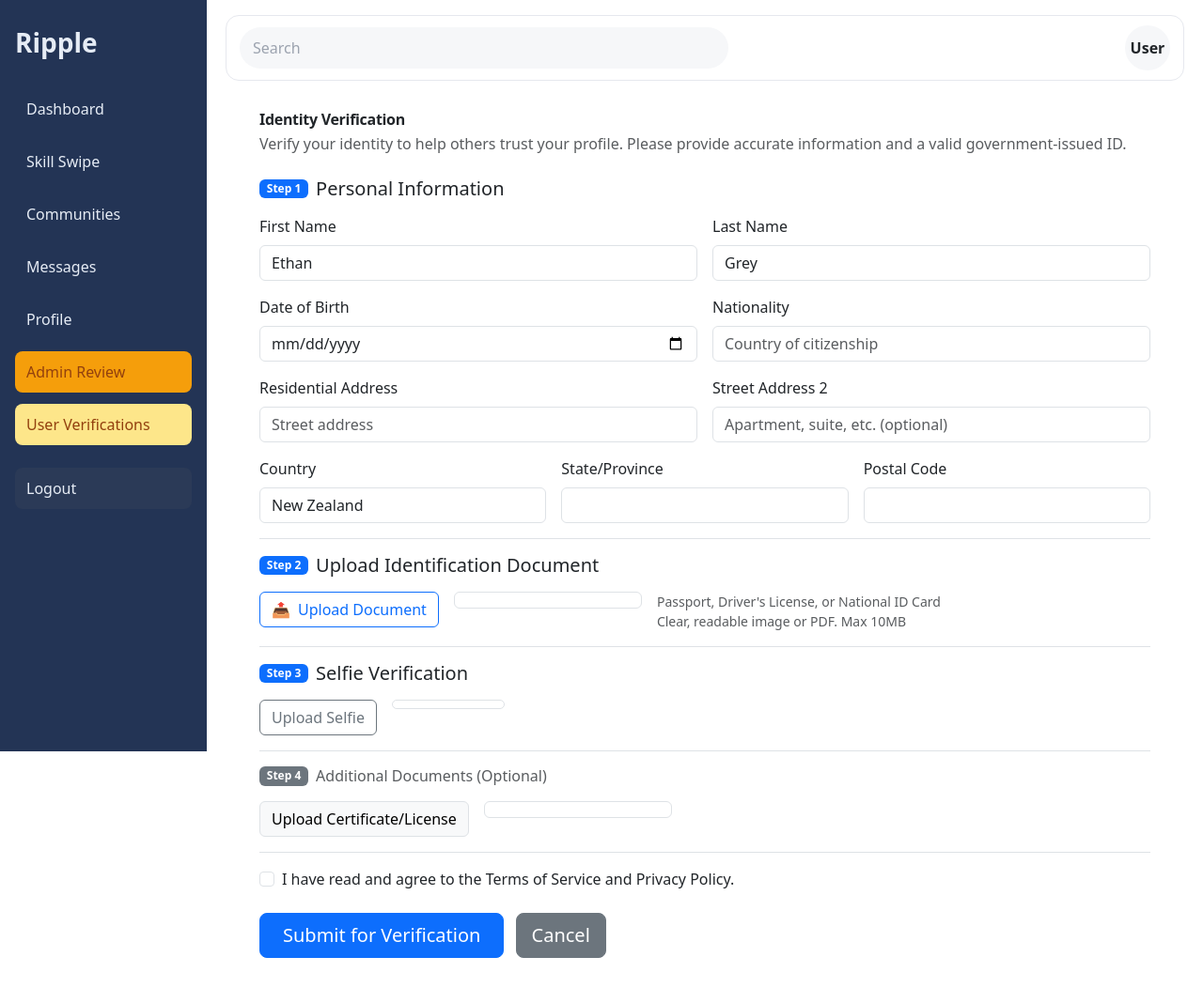
After one commit to Ethan-Grey/Ripple, a Django app: page /profile/verify-identity/ in a window 1280 px wide. The commit adds this page. Shown: the whole page at 94% size. Run offline with Django 5.2, Linux system fonts and the light colour scheme; a user stored in the database is signed in; data comes from the database, SQL or seed files in the repository; both versions use the stored data as it was after the commit; some libraries are stand-ins or nearby versions.

Commit message:
sorta finished the profile page added more to the verification system for you profile and added admin moderation for when checking verification

```diff
--- a/templates/base.html
+++ b/templates/base.html
@@ -6,6 +6,8 @@
     <meta name="viewport" content="width=device-width, initial-scale=1.0">
     <title>Ripple{% block title %}{% endblock %}</title>
     <link rel="stylesheet" href="{% static 'css/main.css' %}">
+    <link href="https://cdn.jsdelivr.net/npm/bootstrap@5.3.3/dist/css/bootstrap.min.css" rel="stylesheet" integrity="sha384-QWTKZyjpPEjISv5WaRU9OFeRpok6YctnYmDr5pNlyT2bRjXh0JMhjY6hW+ALEwIH" crossorigin="anonymous">
+    <script src="https://cdn.tailwindcss.com"></script>
     {% block extra_head %}{% endblock %}
     <link rel="preconnect" href="https://fonts.googleapis.com">
     <link rel="preconnect" href="https://fonts.gstatic.com" crossorigin>
@@ -13,7 +15,7 @@
 </head>
 <body>
     <div class="layout">
-        <aside class="sidebar">
+        <aside class="sidebar" style="position: sticky; top: 0; height: 100dvh; overflow: auto;">
             <div class="brand">Ripple</div>
             <nav class="nav">
                 <a class="nav-item" href="/">Dashboard</a>
@@ -23,6 +25,7 @@
                 <a class="nav-item" href="{% url 'users:profile' %}">Profile</a>
                 {% if user.is_staff %}
                 <a class="nav-item" href="{% url 'skill_admin:skill_review' %}" style="background:#f59e0b;color:#92400e">Admin Review</a>
+                <a class="nav-item" href="{% url 'users:admin_user_verifications' %}" style="background:#fde68a;color:#92400e">User Verifications</a>
                 {% endif %}
                 <div style="flex:1"></div>
                 <a class="nav-item" href="{% url 'users:logout' %}" style="margin-top:auto;background:#2b3a57;color:#e6ecf5">Logout</a>
@@ -44,6 +47,7 @@
     </div>
 
     <script src="{% static 'js/main.js' %}"></script>
+    <script src="https://cdn.jsdelivr.net/npm/bootstrap@5.3.3/dist/js/bootstrap.bundle.min.js" integrity="sha384-YvpcrYf0tY3lHB60NNkmXc5s9fDVZLESaAA55NDzOxhy9GkcIdslK1eN7N6jIeHz" crossorigin="anonymous"></script>
     {% block extra_js %}{% endblock %}
     </body>
     </html>
--- /dev/null
+++ b/users/templates/profile/verify_identity.html
@@ -0,0 +1,184 @@
+{% extends 'base.html' %}
+{% block title %} · Verify Identity{% endblock %}
+{% block content %}
+<div class="container" style="max-width: 980px;">
+    <div class="p-0 p-md-1">
+        <div class="p-2 p-md-0">
+            <h1 class="fw-bold mb-1" style="letter-spacing:-0.3px;">Identity Verification</h1>
+            <p class="text-muted mb-4">Verify your identity to help others trust your profile. Please provide accurate information and a valid government-issued ID.</p>
+
+            <form method="post" enctype="multipart/form-data" class="mt-2">
+                {% csrf_token %}
+
+                <!-- Step 1: Personal Information -->
+                <div class="mb-3 pb-3 border-bottom">
+                    <div class="d-flex align-items-center gap-2 mb-3">
+                        <span class="badge bg-primary">Step 1</span>
+                        <h2 class="h5 m-0">Personal Information</h2>
+                    </div>
+                    <div class="row g-3">
+                        <div class="col-md-6">
+                            <label class="form-label">First Name</label>
+                            <input type="text" name="first_name" class="form-control" value="{{ request.user.first_name }}" placeholder="Enter first name" required>
+                        </div>
+                        <div class="col-md-6">
+                            <label class="form-label">Last Name</label>
+                            <input type="text" name="last_name" class="form-control" value="{{ request.user.last_name }}" placeholder="Enter last name" required>
+                        </div>
+                        <div class="col-md-6">
+                            <label class="form-label">Date of Birth</label>
+                            <input type="date" name="dob" class="form-control" required>
+                        </div>
+                        <div class="col-md-6">
+                            <label class="form-label">Nationality</label>
+                            <input type="text" name="nationality" class="form-control" placeholder="Country of citizenship" required>
+                        </div>
+                        <div class="col-md-6">
+                            <label class="form-label">Residential Address</label>
+                            <input type="text" name="address1" class="form-control" placeholder="Street address" required>
+                        </div>
+                        <div class="col-md-6">
+                            <label class="form-label">Street Address 2</label>
+                            <input type="text" name="address2" class="form-control" placeholder="Apartment, suite, etc. (optional)">
+                        </div>
+                        <div class="col-md-4">
+                            <label class="form-label">Country</label>
+                            <input type="text" name="country" class="form-control" value="{{ profile.location }}" placeholder="Country" required>
+                        </div>
+                        <div class="col-md-4">
+                            <label class="form-label">State/Province</label>
+                            <input type="text" name="state" class="form-control" required>
+                        </div>
+                        <div class="col-md-4">
+                            <label class="form-label">Postal Code</label>
+                            <input type="text" name="postal" class="form-control" required>
+                        </div>
+                    </div>
+                </div>
+
+                <!-- Step 2: Upload Identification Document -->
+                <div class="mb-3 pb-3 border-bottom">
+                    <div class="d-flex align-items-center gap-2 mb-3">
+                        <span class="badge bg-primary">Step 2</span>
+                        <h2 class="h5 m-0">Upload Identification Document</h2>
+                    </div>
+                    <div class="d-flex flex-column flex-md-row align-items-start gap-3">
+                        <label class="btn btn-outline-primary d-inline-flex align-items-center gap-2 mb-2 mb-md-0">
+                            <span>📤</span>
+                            <span>Upload Document</span>
+                            <input type="file" name="id_document" accept="image/*,application/pdf" hidden required>
+                        </label>
+                        <div id="id-preview" class="border rounded p-2 small text-muted" style="min-width:200px; max-width:320px;"></div>
+                        <ul class="text-muted small mb-0">
+                            <li>Passport, Driver's License, or National ID Card</li>
+                            <li>Clear, readable image or PDF. Max 10MB</li>
+                        </ul>
+                    </div>
+                </div>
+
+                <!-- Step 3: Selfie Verification -->
+                <div class="mb-3 pb-3 border-bottom">
+                    <div class="d-flex align-items-center gap-2 mb-3">
+                        <span class="badge bg-primary">Step 3</span>
+                        <h2 class="h5 m-0">Selfie Verification</h2>
+                    </div>
+                    <div class="d-flex gap-3 align-items-start">
+                        <label class="btn btn-outline-secondary mb-0">Upload Selfie<input type="file" name="selfie" accept="image/*" hidden required></label>
+                        <div id="selfie-preview" class="border rounded p-1" style="min-width:120px;">
+                            <img id="selfie-img" src="" alt="Selfie preview" style="display:none;max-width:140px;max-height:140px;border-radius:8px;"/>
+                            <div id="selfie-name" class="text-muted small"></div>
+                        </div>
+                    </div>
+                </div>
+
+                <!-- Step 4: Additional Documents (Optional) -->
+                <div class="mb-3 pb-3 border-bottom">
+                    <div class="d-flex align-items-center gap-2 mb-3">
+                        <span class="badge bg-secondary">Step 4</span>
+                        <h2 class="h6 m-0 text-muted">Additional Documents (Optional)</h2>
+                    </div>
+                    <div class="d-flex gap-3 align-items-start">
+                        <label class="btn btn-light border">Upload Certificate/License<input type="file" name="address_doc" hidden></label>
+                        <div id="address-preview" class="border rounded p-2 small text-muted" style="min-width:200px; max-width:320px;"></div>
+                    </div>
+                </div>
+
+                <!-- Consent -->
+                <div class="form-check mb-4">
+                    <input class="form-check-input" type="checkbox" value="1" id="agree" required>
+                    <label class="form-check-label" for="agree">
+                        I have read and agree to the <a href="#">Terms of Service</a> and <a href="#">Privacy Policy</a>.
+                    </label>
+                </div>
+
+                <button class="btn btn-primary btn-lg px-4" type="submit">Submit for Verification</button>
+                <a href="{% url 'users:profile' %}" class="btn btn-secondary btn-lg ms-2">Cancel</a>
+            </form>
+        </div>
+    </div>
+</div>
+{% endblock %}
+
+{% block extra_js %}
+<script>
+document.addEventListener('change', function(e){
+    if(e.target && e.target.name === 'id_document'){
+        e.target.closest('label').classList.add('btn-primary');
+        e.target.closest('label').classList.remove('btn-outline-primary');
+        const file = e.target.files && e.target.files[0];
+        const box = document.getElementById('id-preview');
+        if(box){
+            if(file){
+                if(file.type.startsWith('image/')){
+                    const img = new Image();
+                    img.style.maxWidth = '140px';
+                    img.style.maxHeight = '140px';
+                    img.style.borderRadius = '8px';
+                    img.src = URL.createObjectURL(file);
+                    box.innerHTML = '';
+                    box.appendChild(img);
+                } else {
+                    box.textContent = 'Selected: ' + file.name;
+                }
+            } else {
+                box.textContent = '';
+            }
+        }
+    }
+    if(e.target && e.target.name === 'selfie'){
+        const file = e.target.files && e.target.files[0];
+        const imgEl = document.getElementById('selfie-img');
+        const nameEl = document.getElementById('selfie-name');
+        if(file && imgEl){
+            imgEl.src = URL.createObjectURL(file);
+            imgEl.style.display = 'block';
+            if(nameEl){ nameEl.textContent = ''; }
+        } else if(nameEl) {
+            nameEl.textContent = file ? ('Selected: ' + file.name) : '';
+        }
+    }
+    if(e.target && e.target.name === 'address_doc'){
+        e.target.closest('label').classList.add('btn-success');
+        const file = e.target.files && e.target.files[0];
+        const box = document.getElementById('address-preview');
+        if(box){
+            if(file){
+                if(file.type.startsWith('image/')){
+                    const img = new Image();
+                    img.style.maxWidth = '140px';
+                    img.style.maxHeight = '140px';
+                    img.style.borderRadius = '8px';
+                    img.src = URL.createObjectURL(file);
+                    box.innerHTML = '';
+                    box.appendChild(img);
+                } else {
+                    box.textContent = 'Selected: ' + file.name;
+                }
+            } else {
+                box.textContent = '';
+            }
+        }
+    }
+});
+</script>
+{% endblock %}
--- a/users/urls.py
+++ b/users/urls.py
@@ -43,6 +43,8 @@ urlpatterns = [
     # Profile URLs
     path('profile/', views.profile_view, name='profile'),
     path('profile/edit/', views.profile_edit, name='profile_edit'),
+    path('profile/delete-skill/<int:skill_id>/', views.delete_skill, name='delete_skill'),
+    path('profile/verify-identity/', views.verify_identity, name='verify_identity'),
 
     # Skill verification URLs
     path('profile/verify-skill/<int:skill_id>/', views.verify_skill, name='verify_skill'),
@@ -51,4 +53,8 @@ urlpatterns = [
     path('profile/unverify-skill/<int:skill_id>/', views.unverify_skill, name='unverify_skill'),
     path('profile/add-skill/', views.add_skill, name='add_skill'),
 
+    # Admin: User identity verification review
+    path('admin/verification/', views.admin_user_verifications, name='admin_user_verifications'),
+    path('admin/verification/<int:profile_id>/<str:action>/', views.admin_user_verification_action, name='admin_user_verification_action'),
+
 ]
--- a/users/views.py
+++ b/users/views.py
@@ -11,8 +11,10 @@ from django.utils.encoding import force_bytes, force_str
 from django.contrib.auth.tokens import default_token_generator
 from django.conf import settings
 from django.contrib import messages
-from .models import Profile, Evidence
+from .models import Profile, Evidence, IdentitySubmission
 from skills.models import UserSkill, Skill, SkillEvidence
+from django.views.decorators.http import require_http_methods
+from django.contrib.admin.views.decorators import staff_member_required
 
 # Create your views here.
 
@@ -323,3 +325,136 @@ def remove_evidence(request, evidence_id):
     evidence.delete()
     messages.success(request, 'Evidence removed successfully.')
     return redirect('users:verify_skill', skill_id=skill_id)
+
+
+@login_required
+def delete_skill(request, skill_id):
+    """Delete a skill from user's profile"""
+    skill = get_object_or_404(Skill, id=skill_id)
+    user_skill = get_object_or_404(UserSkill, user=request.user, skill=skill)
+    user_skill.delete()
+    messages.success(request, f'{skill.name} has been removed from your profile.')
+    return redirect('users:profile')
+
+
+@login_required
+@require_http_methods(["GET", "POST"])
+def verify_identity(request):
+    """Simple identity verification intake: first/last name, DOB, address, country, and ID upload.
+    Sets profile.verification_status to 'pending' when submitted.
+    """
+    profile = get_object_or_404(Profile, user=request.user)
+    if request.method == 'POST':
+        # Store minimal identity fields on the Django User/Profile
+        request.user.first_name = request.POST.get('first_name', '').strip()
+        request.user.last_name = request.POST.get('last_name', '').strip()
+        request.user.save()
+
+        profile.location = request.POST.get('country', profile.location)
+        # Mark as pending
+        profile.verification_status = 'pending'
+        profile.save()
+
+        # Persist identity submission snapshot for admin review
+        IdentitySubmission.objects.create(
+            profile=profile,
+            first_name=request.user.first_name,
+            last_name=request.user.last_name,
+            dob=request.POST.get('dob') or None,
+            nationality=request.POST.get('nationality',''),
+            address1=request.POST.get('address1',''),
+            address2=request.POST.get('address2',''),
+            state=request.POST.get('state',''),
+            postal=request.POST.get('postal',''),
+            country=request.POST.get('country','')
+        )
+
+        uploaded_labels = []
+        # Government ID
+        if 'id_document' in request.FILES:
+            Evidence.objects.create(
+                profile=profile,
+                title='Identity Document',
+                file=request.FILES['id_document']
+            )
+            uploaded_labels.append('Government ID')
+        # Selfie
+        if 'selfie' in request.FILES:
+            Evidence.objects.create(
+                profile=profile,
+                title='Selfie',
+                file=request.FILES['selfie']
+            )
+            uploaded_labels.append('Selfie')
+        # Proof of Address / Additional
+        if 'address_doc' in request.FILES:
+            Evidence.objects.create(
+                profile=profile,
+                title='Proof of Address',
+                file=request.FILES['address_doc']
+            )
+            uploaded_labels.append('Proof of Address')
+
+        if uploaded_labels:
+            messages.success(request, 'Verification submitted with: ' + ', '.join(uploaded_labels) + '.')
+        else:
+            messages.success(request, 'Verification submitted. We will review your information shortly.')
+        return redirect('users:profile')
+
+    return render(request, 'profile/verify_identity.html', { 'profile': profile })
+
+
+@staff_member_required
+def admin_user_verifications(request):
+    """List users with filter by verification status for admin review."""
+    status = request.GET.get('status', 'pending')
+    allowed = ['pending', 'verified', 'unverified', 'all']
+    if status not in allowed:
+        status = 'pending'
+    qs = Profile.objects.select_related('user')
+    if status != 'all':
+        qs = qs.filter(verification_status=status)
+    profiles = qs.order_by('user__username')
+    # Build grouped evidence per profile for easier templating
+    rows = []
+    for p in profiles:
+        docs = list(p.evidence.all())
+        # mark image evidence for thumbnail rendering
+        for d in docs:
+            try:
+                name = (d.file.name or '').lower()
+            except Exception:
+                name = ''
+            d.is_image = name.endswith('.png') or name.endswith('.jpg') or name.endswith('.jpeg') or name.endswith('.webp') or name.endswith('.gif')
+        latest_submission = p.identity_submissions.order_by('-created_at').first()
+        rows.append({
+            'profile': p,
+            'id_docs': [e for e in docs if e.title == 'Identity Document'],
+            'selfies': [e for e in docs if e.title == 'Selfie'],
+            'proofs': [e for e in docs if e.title == 'Proof of Address'],
+            'submission': latest_submission,
+        })
+    return render(request, 'profile/admin_user_verifications.html', { 'rows': rows, 'status': status })
+
+
+@staff_member_required
+def admin_user_verification_action(request, profile_id, action):
+    """Approve or reject a user's identity verification."""
+    profile = get_object_or_404(Profile, id=profile_id)
+    if action == 'approve':
+        profile.verification_status = 'verified'
+        messages.success(request, f"{profile.user.username} has been verified.")
+    elif action == 'reject':
+        # Wipe identity evidence and submitted info on rejection
+        for ev in list(profile.evidence.all()):
+            try:
+                if ev.file:
+                    ev.file.delete(save=False)
+            except Exception:
+                pass
+            ev.delete()
+        profile.identity_submissions.all().delete()
+        profile.verification_status = 'unverified'
+        messages.info(request, f"{profile.user.username}'s verification was rejected and related documents have been removed.")
+    profile.save()
+    return redirect('users:admin_user_verifications')
```
Also changed, not shown: users/models.py (+17 -0 lines), users/templates/profile/admin_user_verifications.html (added, +141 -0 lines), users/templates/profile/profile.html (+17 -8 lines), db.sqlite3, users/migrations/0002_identitysubmission.py (added).
